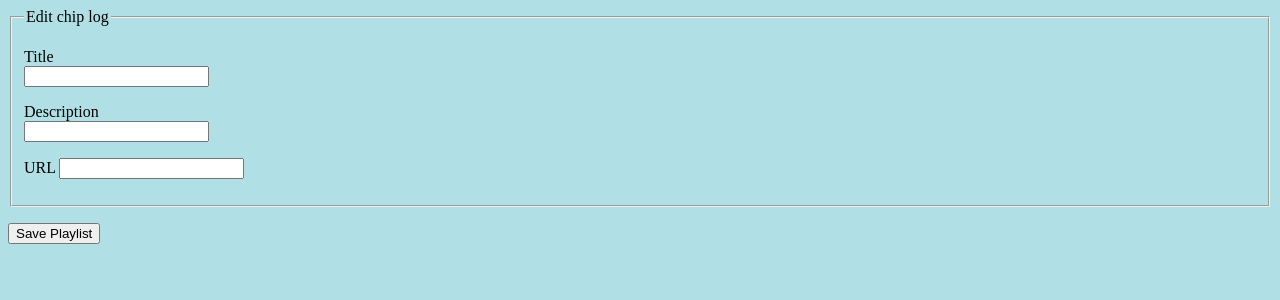
After one commit to adgray09/contractor_project, a Flask app: template templates/chips_edit.html in a window 1280 px wide. The commit adds this page. Shown: the top 300 px of the page. Run offline with Flask 2, Linux system fonts and the light colour scheme; the template is opened without the code that fills it, so the values that code supplies are empty.

Commit message:
fixed editting for logs

```diff
--- a/app.py
+++ b/app.py
@@ -21,6 +21,12 @@ def playlists_delete(chip_id):
     """Delete one playlist."""
     chips.delete_one({'_id': ObjectId(chip_id)})
     return redirect(url_for('chips_index'))
+
+@app.route('/chip/<chip_id>/edit')
+def chips_edit(chip_id):
+    """Show the edit form for a playlist."""
+    chip = chips.find_one({'_id': ObjectId(chip_id)})
+    return render_template('chips_edit.html', chip=chip)
 
 @app.route('/')
 def chips_index():
--- /dev/null
+++ b/templates/chips_edit.html
@@ -0,0 +1,31 @@
+{% extends 'base.html' %}
+
+{% block content %}
+<form method='POST' action='/chip/{{chip._id}}'>
+    <fieldset>
+        <legend>Edit chip log</legend>
+        <!-- TITLE -->
+        <p>
+            <label for='chip-title'>Title</label><br>
+            <input id='chip-title' type='text' name='title' value='{{ chip.title }}'/>
+        </p>
+
+        <!-- DESCRIPTION -->
+        <p>
+            <label for='description'>Description</label><br>
+            <input id='description' type='text' name='description' value='{{ chip.description }}' />
+        </p>
+
+        <!-- VIDEO LINKS -->
+        <p>
+            <label for='url'>URL</label>
+            <input type='url' name='url' />
+        </p>
+    </fieldset>
+
+    <!-- BUTTON -->
+    <p>
+        <button type='submit'>Save Playlist</button>
+    </p>
+</form>
+{% endblock %}
--- a/templates/chips_index.html
+++ b/templates/chips_index.html
@@ -4,11 +4,12 @@
 {% block content %}
     <h1 align="center">Chip lister</h1>
 
+    <h2 align="center">Welcome to Chip lister! Where you can list your favorite chips</h2>
     <a href='/chips/new'>New Chip Log</a>
 
     {% if chips_items %}
         {% for chip in chips_items %}
-        <h2><a href='/chip/{{ chip._id }}'>{{ chip.title }}</a></h2>
+        <h3><a href='/chip/{{ chip._id }}'>{{ chip.title }}</a></h3>
             <small>{{ chip.description }}</small>
         {% endfor %}
     {% endif %}
```
